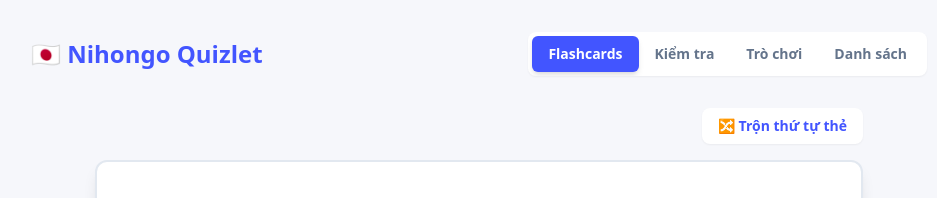
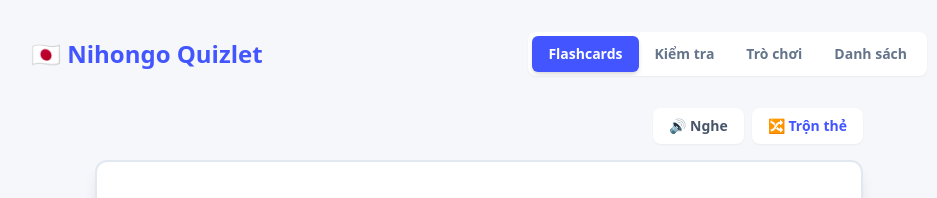
Before and after one commit to GIALAM122/nihongoapp, a React (Create React App) app: page / in a window 1280 px wide. Shown: the top 198 px of the page, without its empty margins (161-1098 px from the left). Built offline with nearby package versions, Linux system fonts and the light colour scheme.

Commit message:
soundmft

```diff
--- a/src/App.js
+++ b/src/App.js
@@ -17,7 +17,7 @@ export default function MiniQuizlet() {
   const [quizPool, setQuizPool] = useState([]);
   const [quizLimit, setQuizLimit] = useState(0);
 
-  // Game State (PHẦN THÊM MỚI)
+  // Game State
   const [gameCards, setGameCards] = useState([]);
   const [gameActive, setGameActive] = useState(false);
   const [gameTime, setGameTime] = useState(0);
@@ -49,6 +49,17 @@ export default function MiniQuizlet() {
   }, [cards]);
 
   // --- LOGIC FUNCTIONS ---
+
+  // Audio Logic (PHẦN THÊM MỚI)
+  const speakJP = (text) => {
+    if (!text) return;
+    // Hủy các yêu cầu đọc đang chờ để tránh chồng chéo âm thanh
+    window.speechSynthesis.cancel();
+    const utterance = new SpeechSynthesisUtterance(text);
+    utterance.lang = 'ja-JP'; // Thiết lập giọng đọc tiếng Nhật
+    utterance.rate = 0.9;     // Tốc độ đọc hơi chậm một chút để dễ nghe
+    window.speechSynthesis.speak(utterance);
+  };
 
   // Flashcard Logic
   const handleNextCard = () => { setIsFlipped(false); setTimeout(() => setCurrentIndex((prev) => (prev + 1) % cards.length), 150); };
@@ -86,7 +97,10 @@ export default function MiniQuizlet() {
   const handleAnswerClick = (ans) => {
     if (selectedAnswer) return;
     setSelectedAnswer(ans);
-    if (ans === currentQuizData.correctAnswer) setQuizScore(prev => prev + 1);
+    if (ans === currentQuizData.correctAnswer) {
+        setQuizScore(prev => prev + 1);
+        // Có thể thêm âm thanh "ding" ở đây nếu muốn
+    }
 
     setTimeout(() => {
       if (currentQuizIndex < quizPool.length - 1) {
@@ -103,7 +117,7 @@ export default function MiniQuizlet() {
     setQuizLimit(0);
   };
 
-  // Game Match Logic (PHẦN THÊM MỚI)
+  // Game Match Logic
   const startMatchGame = () => {
     const shuffled = [...cards].sort(() => 0.5 - Math.random()).slice(0, 6);
     const terms = shuffled.map(c => ({ id: c.id, text: c.term, type: 'term', matched: false }));
@@ -122,6 +136,10 @@ export default function MiniQuizlet() {
 
   const handleGameCardClick = (card, index) => {
     if (card.matched || (firstSelection && firstSelection.uniqueId === index)) return;
+
+    // Phát âm khi nhấn vào thẻ tiếng Nhật trong game
+    if (card.type === 'term') speakJP(card.text);
+
     if (!firstSelection) {
       setFirstSelection({ ...card, uniqueId: index });
     } else {
@@ -207,7 +225,7 @@ export default function MiniQuizlet() {
           {[
             { id: 'flashcard', label: 'Flashcards' },
             { id: 'quiz', label: 'Kiểm tra' },
-            { id: 'game', label: 'Trò chơi' }, // Tab mới
+            { id: 'game', label: 'Trò chơi' },
             { id: 'edit', label: 'Danh sách' }
           ].map(tab => (
             <button key={tab.id} onClick={() => { setMode(tab.id); resetQuiz(); setIsFlipped(false); setGameActive(false); }}
@@ -222,10 +240,16 @@ export default function MiniQuizlet() {
         {/* MODE: FLASHCARD */}
         {mode === 'flashcard' && cards.length > 0 && (
           <div className="flex flex-col items-center">
-            <div className="w-full flex justify-end mb-4">
-                <button onClick={shuffleCards} className="text-sm font-bold text-[#4255FF] bg-white px-4 py-2 rounded-lg shadow-sm hover:bg-blue-50 transition-colors">🔀 Trộn thứ tự thẻ</button>
+            <div className="w-full flex justify-end mb-4 gap-2">
+                {/* Nút phát âm thủ công */}
+                <button onClick={() => speakJP(cards[currentIndex].term)} className="text-sm font-bold text-slate-600 bg-white px-4 py-2 rounded-lg shadow-sm hover:bg-slate-50 transition-colors">🔊 Nghe</button>
+                <button onClick={shuffleCards} className="text-sm font-bold text-[#4255FF] bg-white px-4 py-2 rounded-lg shadow-sm hover:bg-blue-50 transition-colors">🔀 Trộn thẻ</button>
             </div>
-            <div className="relative w-full h-80 cursor-pointer perspective" onClick={() => setIsFlipped(!isFlipped)}>
+            <div className="relative w-full h-80 cursor-pointer perspective"
+                 onClick={() => {
+                    if(!isFlipped) speakJP(cards[currentIndex].term); // Tự động đọc khi lật sang mặt trước
+                    setIsFlipped(!isFlipped);
+                 }}>
               <div className={`relative w-full h-full duration-500 transform-style-3d transition-transform ${isFlipped ? 'rotate-y-180' : ''}`}>
                 <div className="absolute inset-0 bg-white border-2 border-slate-200 rounded-xl shadow-lg flex items-center justify-center backface-hidden">
                   <span className="text-4xl font-medium text-slate-700">{cards[currentIndex].term}</span>
@@ -268,7 +292,10 @@ export default function MiniQuizlet() {
                 <div className="w-full bg-slate-100 h-2 rounded-full mb-8 overflow-hidden">
                    <div className="bg-[#4255FF] h-full transition-all duration-300" style={{ width: `${((currentQuizIndex + 1) / quizLimit) * 100}%` }}></div>
                 </div>
-                <h2 className="text-3xl text-center font-bold py-6">{currentQuizData?.question}</h2>
+                <div className="flex flex-col items-center py-6">
+                    <h2 className="text-3xl text-center font-bold mb-4">{currentQuizData?.question}</h2>
+                    <button onClick={() => speakJP(currentQuizData?.question)} className="p-2 text-[#4255FF] hover:scale-110 transition-transform">🔊 Nghe phát âm</button>
+                </div>
                 <div className="grid grid-cols-1 md:grid-cols-2 gap-4">
                   {currentQuizData?.answers.map((ans, idx) => (
                     <button key={idx} disabled={!!selectedAnswer} onClick={() => handleAnswerClick(ans)}
@@ -289,7 +316,7 @@ export default function MiniQuizlet() {
           </div>
         )}
 
-        {/* MODE: GAME (PHẦN THÊM MỚI) */}
+        {/* MODE: GAME */}
         {mode === 'game' && (
           <div className="bg-white p-6 rounded-xl shadow-md min-h-[450px]">
             {cards.length < 3 ? (
@@ -368,7 +395,10 @@ export default function MiniQuizlet() {
                     <span className="font-medium text-slate-800">{card.term}</span>
                     <span className="text-slate-500">— {card.definition}</span>
                   </div>
-                  <button onClick={() => deleteCard(card.id)} className="text-slate-300 hover:text-red-500 px-2 transition-colors">✕</button>
+                  <div className="flex gap-2">
+                    <button onClick={() => speakJP(card.term)} className="text-slate-300 hover:text-[#4255FF] px-2 transition-colors">🔊</button>
+                    <button onClick={() => deleteCard(card.id)} className="text-slate-300 hover:text-red-500 px-2 transition-colors">✕</button>
+                  </div>
                 </div>
               ))}
             </div>
```
